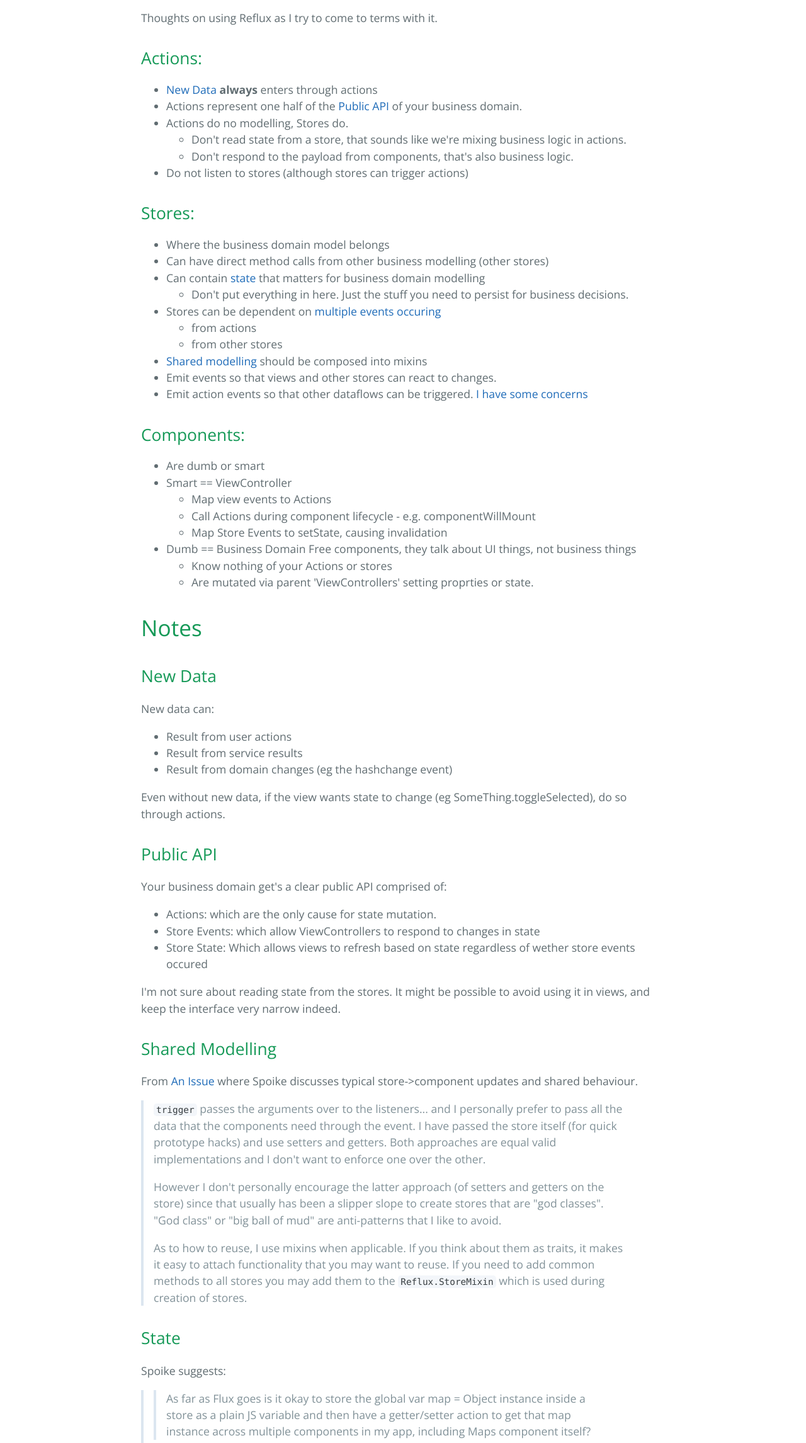
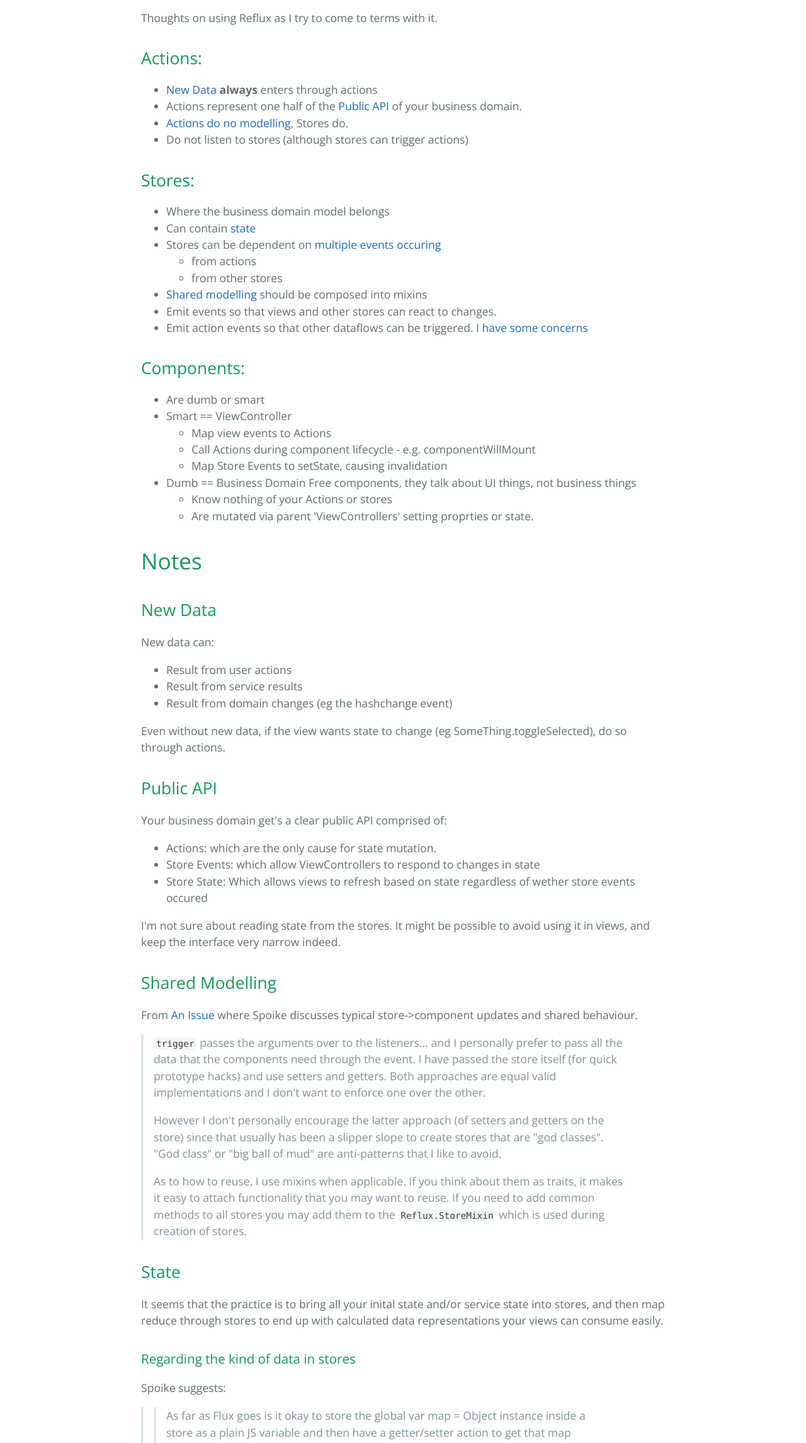
Before and after one commit to bunniesandbeatings/RefluxManifesto, a plain HTML site: page index.html in a window 1280 px wide. Shown: the part 470-2761 px from the top of the page at 63% size. Drawn offline with nearby package versions, Linux system fonts and the light colour scheme.

Commit message:
Create gh-pages branch via GitHub

```diff
--- a/index.html
+++ b/index.html
@@ -31,13 +31,8 @@
 <li>
 <a href="#new-data">New Data</a> <strong>always</strong> enters through actions</li>
 <li>Actions represent one half of the <a href="#public-api">Public API</a> of your business domain.</li>
-<li>Actions do no modelling, Stores do.
-
-<ul>
-<li>Don't read state from a store, that sounds like we're mixing business logic in actions.</li>
-<li>Don't respond to the payload from components, that's also business logic.</li>
-</ul>
-</li>
+<li>
+<a href="#dont-model-in-actions">Actions do no modelling</a>, Stores do.</li>
 <li>Do not listen to stores (although stores can trigger actions)</li>
 </ul>
 
@@ -46,12 +41,7 @@
 
 <ul>
 <li>Where the business domain model belongs</li>
-<li>Can have direct method calls from other business modelling (other stores)</li>
-<li>Can contain <a href="#state">state</a> that matters for business domain modelling
-
-<ul>
-<li>Don't put everything in here. Just the stuff you need to persist for business decisions. </li>
-</ul>
+<li>Can contain <a href="#state">state</a>
 </li>
 <li>Stores can be dependent on <a href="https://github.com/spoike/refluxjs#joining-parallel-listeners-with-composed-listenables">multiple events occuring</a>
 
@@ -134,6 +124,11 @@
 <h2>
 <a id="state" class="anchor" href="#state" aria-hidden="true"><span class="octicon octicon-link"></span></a>State</h2>
 
+<p>It seems that the practice is to bring all your inital state and/or service state into stores, and then map reduce through stores to end up with calculated data representations your views can consume easily. </p>
+
+<h3>
+<a id="regarding-the-kind-of-data-in-stores" class="anchor" href="#regarding-the-kind-of-data-in-stores" aria-hidden="true"><span class="octicon octicon-link"></span></a>Regarding the kind of data in stores</h3>
+
 <p>Spoike suggests:</p>
 
 <blockquote>
@@ -162,6 +157,16 @@
 
 <p><a href="https://github.com/spoike/refluxjs/issues/158#issuecomment-67444098">There is a discussion here</a></p>
 
+<h2>
+<a id="dont-model-in-actions" class="anchor" href="#dont-model-in-actions" aria-hidden="true"><span class="octicon octicon-link"></span></a>Don't model in actions</h2>
+
+<p>Actions are the cause, stores are the effect.</p>
+
+<ul>
+<li>Don't read state from a store in an action, that sounds like we're mixing business logic in actions.</li>
+<li>Don't respond to the payload from components triggering the action, that's also business logic.</li>
+</ul>
+
       <footer class="site-footer">
         <span class="site-footer-owner"><a href="https://github.com/bunniesandbeatings/RefluxManifesto">Refluxmanifesto</a> is maintained by <a href="https://github.com/bunniesandbeatings">bunniesandbeatings</a>.</span>
 
```
Also changed, not shown: params.json (+1 -1 lines).
